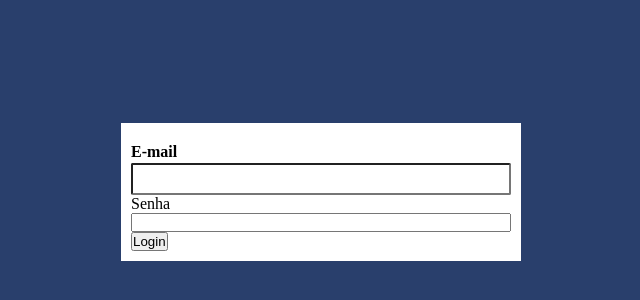
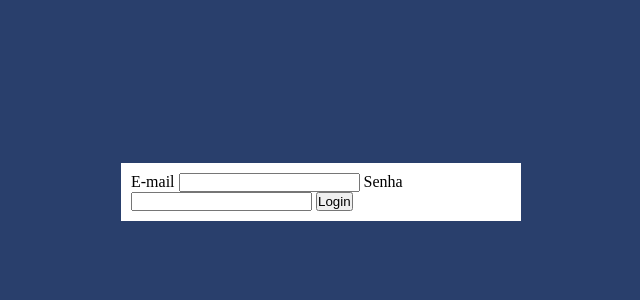
Before and after one commit to anarielly-dev/login, a plain HTML site: page index.html in a window 1280 px wide. Shown: the part 208-508 px from the top of the page, without its empty margins (319-959 px from the left). Drawn offline with Linux system fonts and the light colour scheme.

Commit message:
Update style.css

```diff
--- a/style.css
+++ b/style.css
@@ -19,20 +19,3 @@ body {
     background-color: #fff;
     padding: 10px;
 }
-
-form label, form input {
-    display: block;
-    width: 100%;
-}
-
-.input-email {
-    padding: 5px;
-    border-radius: 2px;
-    margin-top: 2px;
-    font-size: 16px;
-}
-
-.label-email {
-    margin-top: 10px;
-    font-weight: bold;
-}
```
